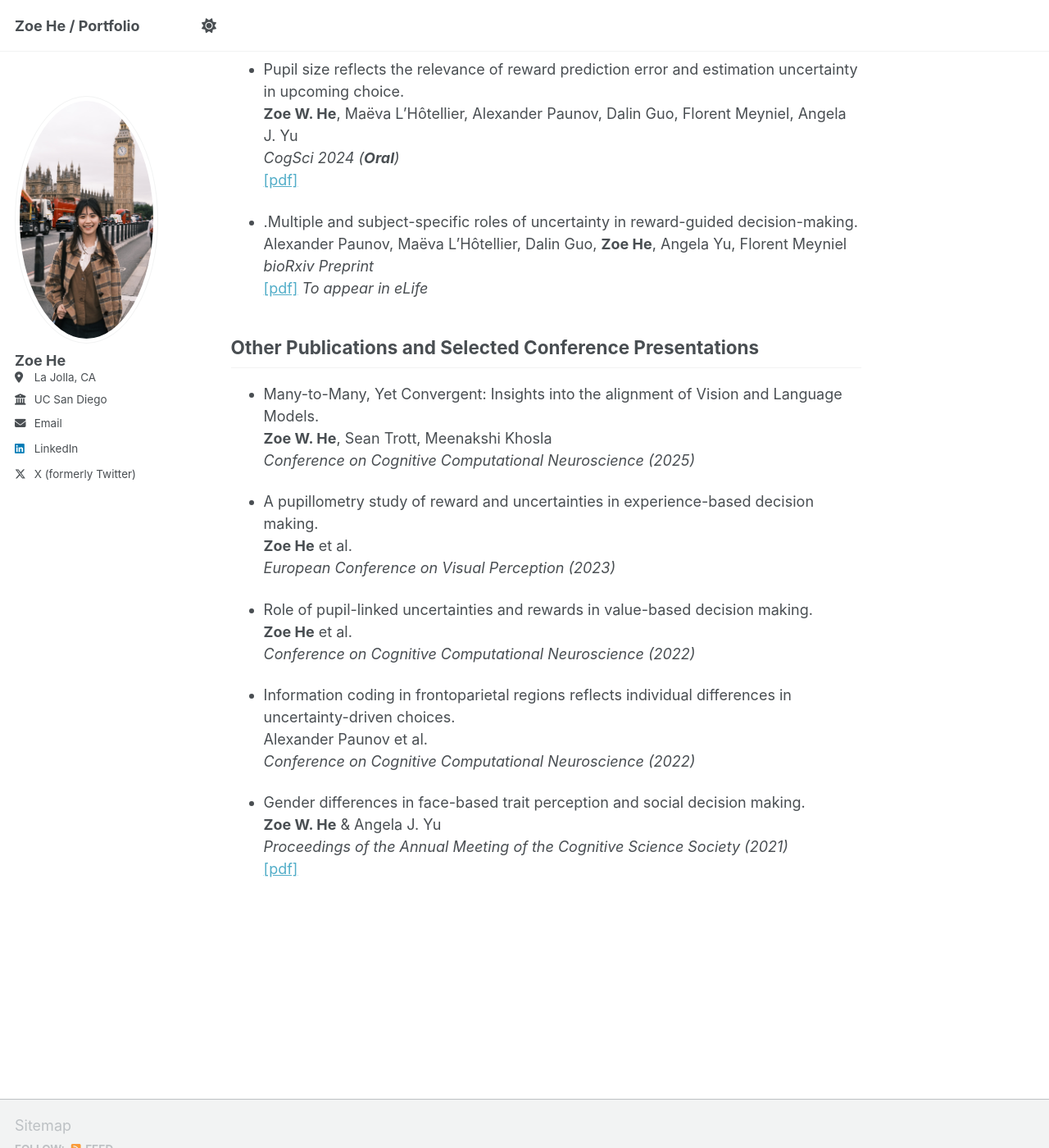
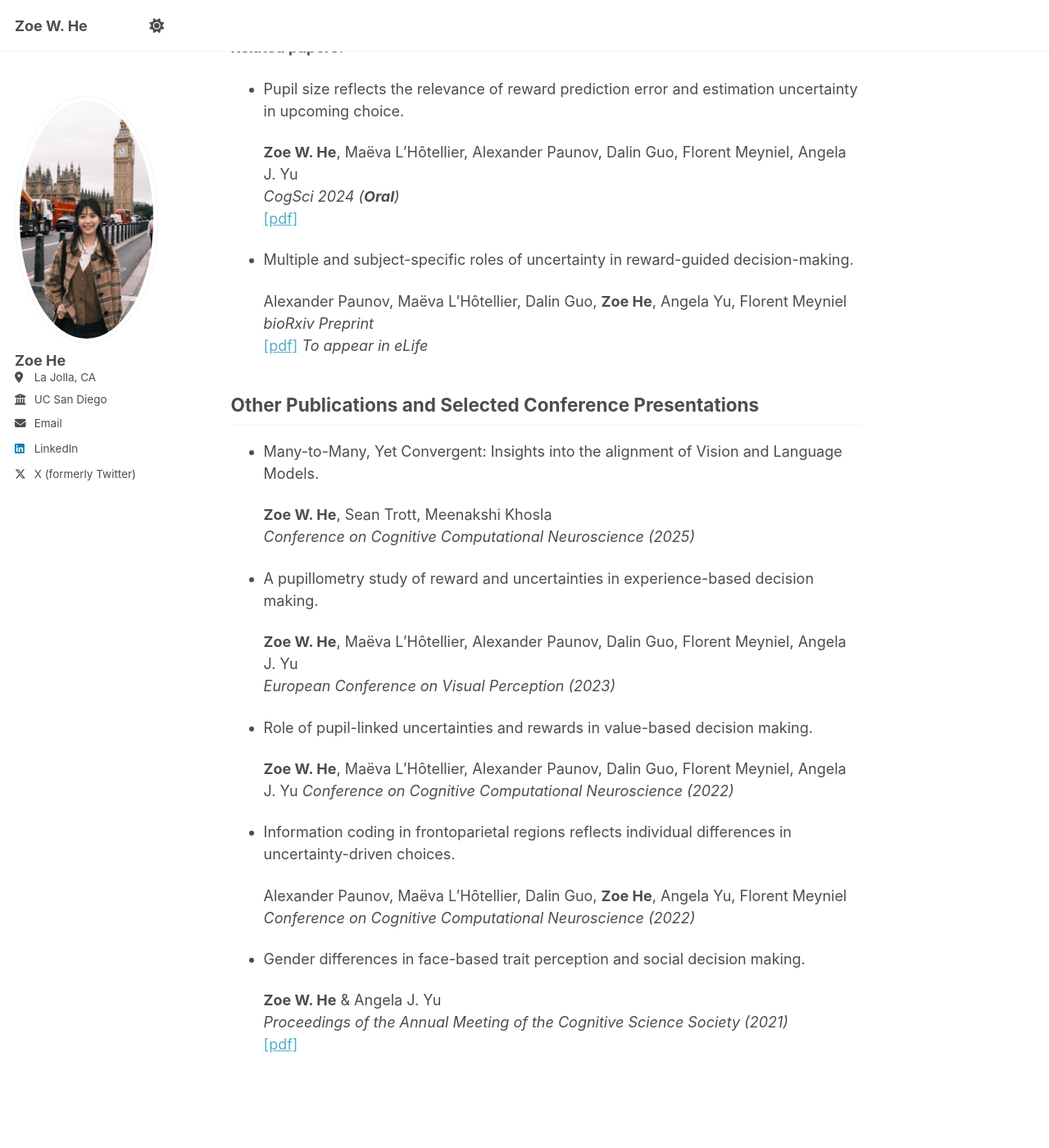
Before and after one commit to zoewhe/zoewhe.github.io, a Jekyll site: the page built from _pages/about.md, in a window 1280 px wide and 1400 px high, scrolled down 918 px. Shown: the whole window at 82% size. Built offline with Jekyll 4.4.1, drawn with Linux system fonts in a browser that asks for light colours; a script that is not in the unit is left out; some of the changed text lies outside the part shown.

Commit message:
minor changes

```diff
--- a/_config.yml
+++ b/_config.yml
@@ -9,9 +9,9 @@
 # Basic Site Settings
 locale                   : "en-US"
 site_theme               : "default" # Currently available options are "default", "air"
-title                    : "Zoe He / Portfolio"
+title                    : "Zoe W. He"
 title_separator          : "-"
-name                     : &name "Zoe He"
+name                     : &name "Zoe W. He"
 description              : &description "Zoe He's academic portfolio"   # Update this with a general description of your site, this is the default if not overridden by a page
 # url                      : https://zoewhe.github.io # The base hostname & protocol for your site e.g. "https://[your GitHub username].github.io",
                                                            # or if you already have some other page hosted on Github then use "https://[your GitHub username].github.io/[Your Repo Name]"
--- a/_pages/about.md
+++ b/_pages/about.md
@@ -17,6 +17,7 @@ I analyze and compare internal representations in large-scale AI models (LLMs, V
 **Related papers:**
 
 - Seeing Through Words, Speaking Through Pixels: Deep Representational Alignment Between Vision and Language Models.
+
   **Zoe Wanying He**, Sean Trott, Meenakshi Khosla
   *EMNLP 2025 (**Oral**)*
   [[pdf]](https://arxiv.org/abs/2509.20751)
@@ -27,11 +28,13 @@ I design experiments and build Bayesian computational models to understand how t
 **Related papers:**
 
 - Pupil size reflects the relevance of reward prediction error and estimation uncertainty in upcoming choice.
+
   **Zoe W. He**, Maëva L'Hôtellier, Alexander Paunov, Dalin Guo, Florent Meyniel, Angela J. Yu
   *CogSci 2024 (**Oral**)*
   [[pdf]](https://escholarship.org/uc/item/9cr3j67v)
 
-- .Multiple and subject-specific roles of uncertainty in reward-guided decision-making.
+- Multiple and subject-specific roles of uncertainty in reward-guided decision-making.
+
   Alexander Paunov, Maëva L'Hôtellier, Dalin Guo, **Zoe He**, Angela Yu, Florent Meyniel
   *bioRxiv Preprint*
   [[pdf]](https://doi.org/10.1101/2024.03.27.587016) *To appear in eLife*
@@ -39,22 +42,27 @@ I design experiments and build Bayesian computational models to understand how t
 ## Other Publications and Selected Conference Presentations
 
 - Many-to-Many, Yet Convergent: Insights into the alignment of Vision and Language Models.
+
   **Zoe W. He**, Sean Trott, Meenakshi Khosla
   *Conference on Cognitive Computational Neuroscience (2025)*
 
 - A pupillometry study of reward and uncertainties in experience-based decision making.
-  **Zoe He** et al.
+
+  **Zoe W. He**, Maëva L'Hôtellier, Alexander Paunov, Dalin Guo, Florent Meyniel, Angela J. Yu
   *European Conference on Visual Perception (2023)*
 
 - Role of pupil-linked uncertainties and rewards in value-based decision making.
-  **Zoe He** et al.
+
+  **Zoe W. He**, Maëva L'Hôtellier, Alexander Paunov, Dalin Guo, Florent Meyniel, Angela J. Yu
   *Conference on Cognitive Computational Neuroscience (2022)*
 
 - Information coding in frontoparietal regions reflects individual differences in uncertainty-driven choices.
-  Alexander Paunov et al.
+
+  Alexander Paunov, Maëva L'Hôtellier, Dalin Guo, **Zoe He**, Angela Yu, Florent Meyniel
   *Conference on Cognitive Computational Neuroscience (2022)*
 
 - Gender differences in face-based trait perception and social decision making.
+
   **Zoe W. He** & Angela J. Yu
   *Proceedings of the Annual Meeting of the Cognitive Science Society (2021)*
   [[pdf]](https://escholarship.org/uc/item/20b768jp)
```
